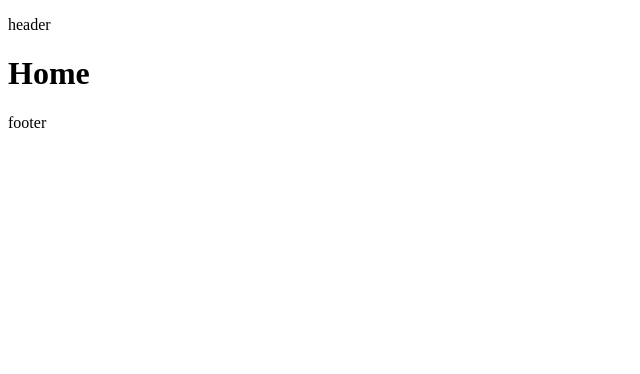
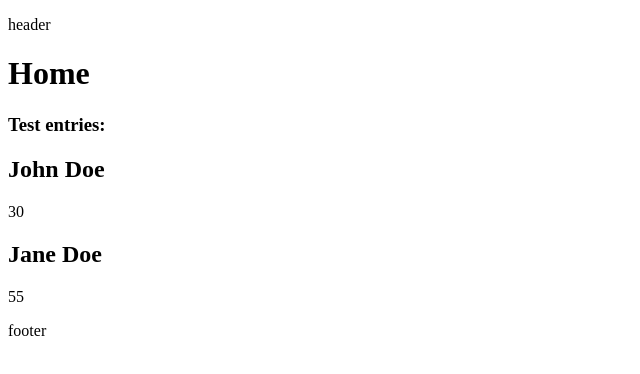
Before and after one commit to wmeijer221/wmeijer221.github.io, an Eleventy site: page index.html in a window 1280 px wide. Shown: the whole page, without its empty margins (0-640 px from the left). Built offline with nearby package versions, Linux system fonts and the light colour scheme; Eleventy itself is replaced by a stand-in of ours; files that its build step writes are made by us from their sources.

Commit message:
test generated page (#2)

```diff
--- /dev/null
+++ b/_data/testData.json
@@ -0,0 +1,10 @@
+[
+  {
+    "name": "John Doe",
+    "age": 30
+  },
+  {
+    "name": "Jane Doe",
+    "age": 55
+  }
+]
--- a/index.html
+++ b/index.html
@@ -5,3 +5,12 @@ title: Home
 ---
 
 <h1 class="text-4xl font-bold mt-4 mb-6">Home</h1>
+
+{% assign myData = testData %}
+<h3>Test entries:</h3>
+{% for person in myData %}
+<div class="mb-4">
+  <h2 class="text-2xl font-bold">{{ person.name }}</h2>
+  <p>{{ person.age }}</p>
+</div>
+{% endfor %}
```
